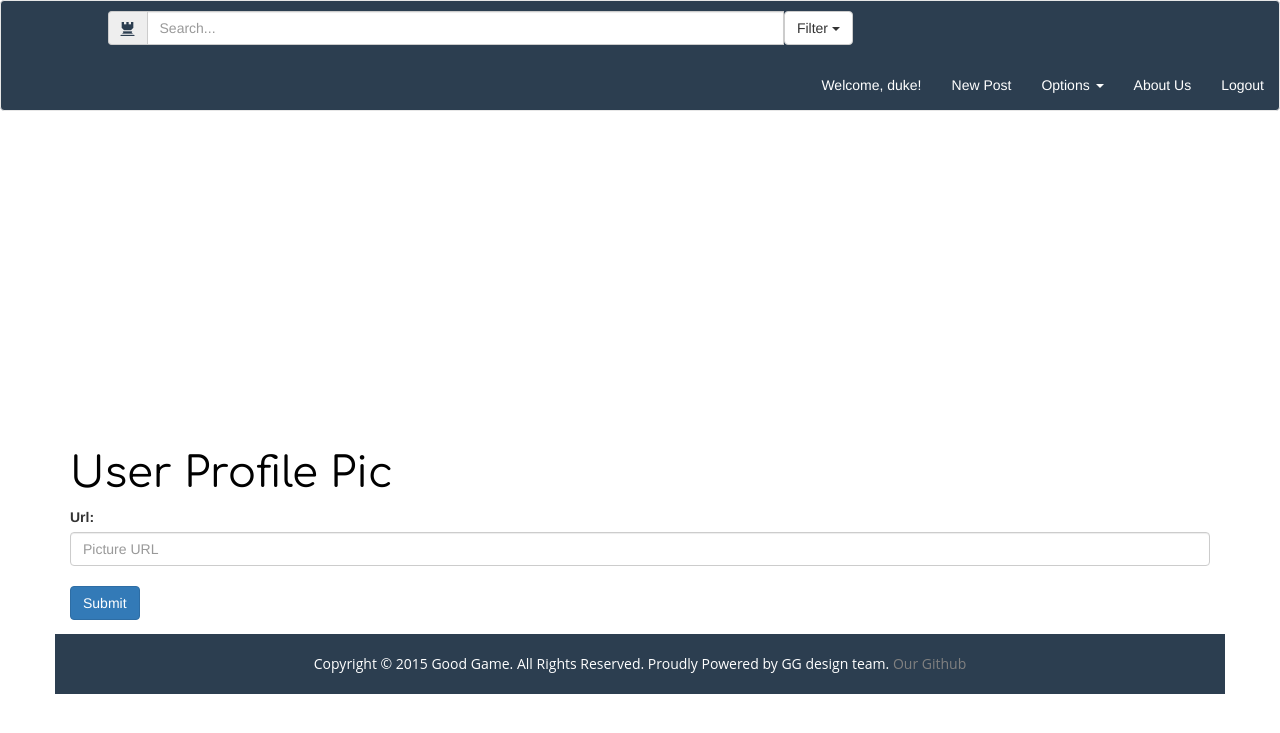
After one commit to dukeayers/cs399_SocialMedia, a Django app: page /userpic/ in a window 1280 px wide. The commit adds this page. Shown: the top 733 px of the page. Run offline with Django 3.2, Linux system fonts and the light colour scheme; a user stored in the database is signed in; parts of the project's set-up code (start-up, migrations or seed data) failed here and were passed over; some libraries are stand-ins or nearby versions.

Commit message:
ability to add a userpic added, readme
not displaying it yet

```diff
--- a/social/social/forms.py
+++ b/social/social/forms.py
@@ -1,7 +1,7 @@
 from django import forms
 from django.contrib.auth.forms import UserCreationForm
 from django.contrib.auth.models import User
-from social.models import Content
+from social.models import Content, UserPic
 
 class User_Content(forms.ModelForm):
     url = forms.CharField(widget=forms.TextInput(attrs={'class': 'form-control', 'required': 'required', 'placeholder': 'Website URL'}))
@@ -14,7 +14,15 @@ class User_Content(forms.ModelForm):
         model = Content
         fields = ['url', 'description', 'image', 'username', 'tags']
 
-class UserForm(UserCreationForm):
+class User_form(UserCreationForm):
     class Meta:
         model = User
         fields = ['username', 'email', 'first_name', 'last_name']
+
+class User_pic_form(forms.ModelForm):
+	username = forms.CharField(widget=forms.HiddenInput())
+	url = forms.CharField(widget=forms.TextInput(attrs={'class': 'form-control', 'required': 'required', 'placeholder': 'Picture URL'}))
+
+	class Meta:
+		model = UserPic
+		fields = ['username', 'url']
--- a/social/social/models.py
+++ b/social/social/models.py
@@ -10,3 +10,7 @@ class Content(models.Model):
     datetime = models.DateTimeField(auto_now_add=True)
     image = models.URLField()
     tags = TaggableManager(blank=True)
+
+class UserPic(models.Model):
+	username = models.CharField(max_length=30)
+	url = models.URLField()
--- a/social/social/settings.py
+++ b/social/social/settings.py
@@ -26,6 +26,7 @@ TEMPLATE_DEBUG = True
 
 ALLOWED_HOSTS = []
 
+AUTH_PROFILE_MODULE = "account.UserProfile"
 
 # Application definition
 
--- a/social/social/urls.py
+++ b/social/social/urls.py
@@ -15,5 +15,6 @@ urlpatterns = patterns('',
 	url(r'^signup/', signup),
 	url(r'^about/', about),
     url(r'^profile/', profile),
+	url(r'^userpic/', userpic),
     url(r'^admin/', include(admin.site.urls)),
 )
--- a/social/templates/new_post.html
+++ b/social/templates/new_post.html
@@ -5,7 +5,7 @@
 {% endblock %}
 {% block content %}
     <div class="container" style="background:white; ">
-    <h2>New Post</h2>
+    <h1>New Post</h1>
     <div class="row" style="padding-right:15px !important;">
             <div class="col-xs-7 col-xs-offset-3 ">
                 <form action="" method="post" class="form-horizontal">
--- /dev/null
+++ b/social/templates/userpic.html
@@ -0,0 +1,33 @@
+{%  extends "base.html" %}
+{% block css_links %}
+	<link href='http://fonts.googleapis.com/css?family=Comfortaa' rel='stylesheet' type='text/css'>
+{% endblock %}
+{% block page_style %}
+
+h1{
+	font-size: 3em;
+	color: #000000;
+	font-family: 'Comfortaa', cursive;
+	padding-top: 300px;
+	}
+
+{% endblock %}
+{% block content %}
+			<h1>User Profile Pic</h1>
+                <form action="" method="post" class="form-horizontal">
+                    {% csrf_token %}
+                    {{ form }}
+                    <br>
+                    <input type="submit" value="Submit" class="btn btn-primary"/>
+                </form>
+
+
+{% endblock %}
+
+{% block js %}
+
+	$(document).ready(function() {
+		$(id_username).val( "{{ currentUser }}" );
+	});
+
+{% endblock %}
--- a/social/views.py
+++ b/social/views.py
@@ -3,8 +3,8 @@ from django.shortcuts import render
 from django.http import HttpResponseRedirect, HttpResponse
 from django.contrib.auth.models import User
 from django.contrib.auth import authenticate, login, logout
-from social.models import Content
-from social.forms import User_Content, UserForm
+from social.models import Content, UserPic
+from social.forms import User_Content, User_form, User_pic_form
 from django.views.decorators.csrf import csrf_exempt
 from django.shortcuts import redirect
 from django.core.urlresolvers import reverse
@@ -82,16 +82,32 @@ def signup(request):
     if request.user.is_authenticated():
         return HttpResponseRedirect('/dashboard/')
     elif request.method == 'POST':
-        form = UserForm(request.POST)
+        form = User_form(request.POST)
         if form.is_valid():
             form.save()
             return HttpResponseRedirect('/')
     else:
-        form = UserForm()
+        form = User_form()
     return render(request, 'signup.html', {'form': form})
 
 def about(request):
     return render(request, "about.html", {'currentUser': request.user.username})
 
+@login_required(login_url='/')
+def userpic(request):
+    if request.method == 'POST':
+        # we need to process data
+        form = User_pic_form(request.POST)
+        if(form.is_valid()):
+            form.save(commit = True)
+            return HttpResponseRedirect('/dashboard')
+        else:
+            return render(request, 'userpic.html', {'form': form, 'currentUser': request.user.username})
+    else:
+        # create blank form
+        form = User_pic_form()
+        return render(request, 'userpic.html', {'form': form, 'currentUser': request.user.username})
+
+@login_required(login_url='/')
 def profile(request):
-    return render(request, "profile.html", {'currentUser': request.user.username, 'person': User.objects.get(username = request.user.username ), "posts":Content.objects.filter(username = request.user.username ).order_by('datetime')})
+    return render(request, "profile.html", {'currentUser': request.user.username, "pic":UserPic.objects.filter(username = request.user.username ), 'person': User.objects.get(username = request.user.username ), "posts":Content.objects.filter(username = request.user.username ).order_by('datetime')})
```
Also changed, not shown: README.md, social/db.sqlite3, social/social/migrations/0010_auto_20150402_1721.py (added).
